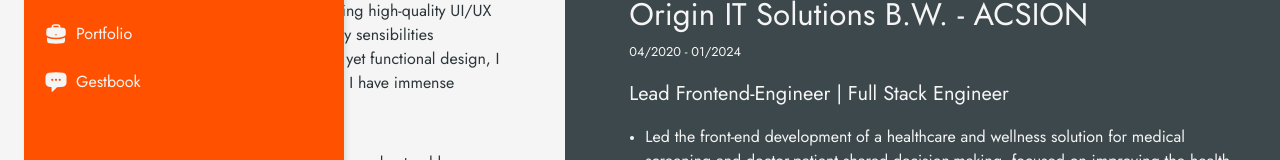
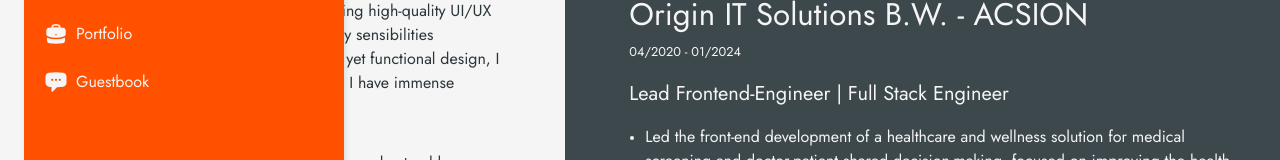
Before and after one commit to aagarciga/aagarciga.github.io, a Next.js app: page / in a window 1280 px wide. Both pictures are taken after a click on the button "Toggle". Shown: the part 338-498 px from the top of the page. Built offline with nearby package versions, Linux system fonts and the light colour scheme.

Commit message:
Corrected typo on guestbook

```diff
--- a/src/app/ui/main-menu.tsx
+++ b/src/app/ui/main-menu.tsx
@@ -53,12 +53,12 @@
         </li>
 
         <li>
-          <Link href={"/gestbook"}>
+          <Link href={"/guestbook"}>
             <ChatBubbleLeftEllipsisIcon width={24} height={24} />
-            <span>Gestbook</span>
+            <span>Guestbook</span>
 
           </Link>
-          <span className={styles.tooltip}>Gestbook</span>
+          <span className={styles.tooltip}>Guestbook</span>
         </li>
 
       </ul>
```
